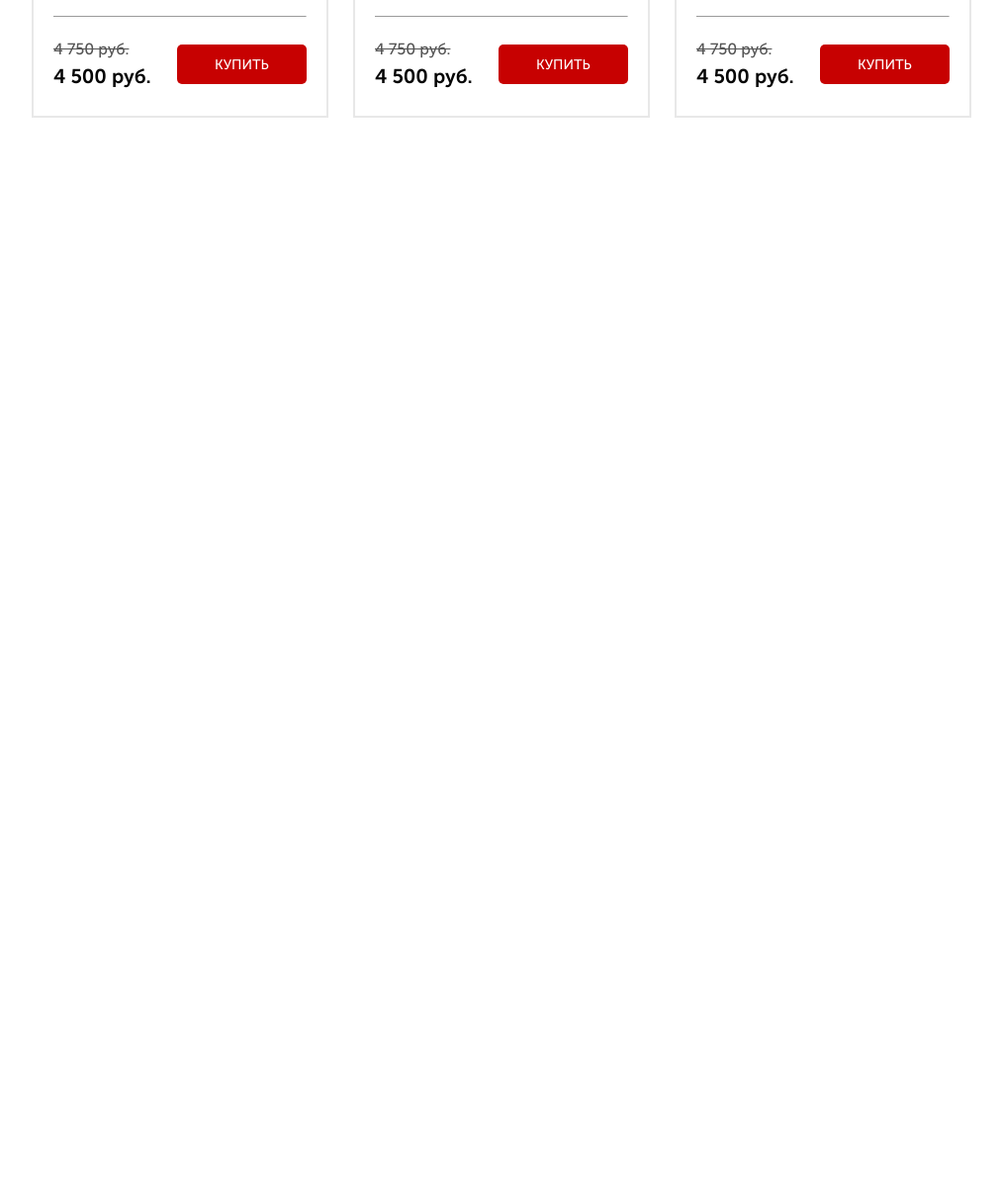
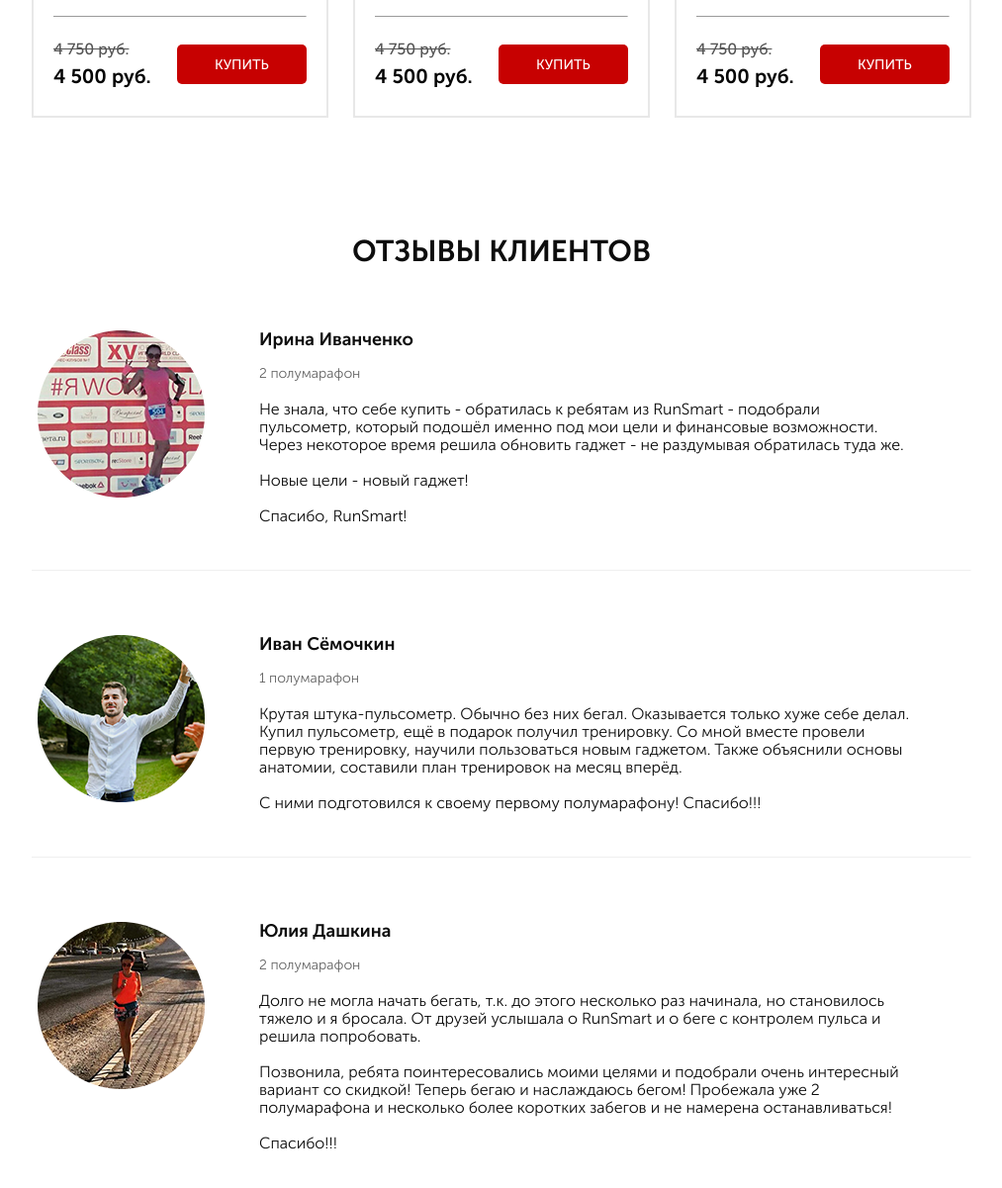
Before and after one commit to YogurtWithSpoon/pulse_learning, a website: page src/index.html in a window 1280 px wide. Shown: the part 3718-4919 px from the top of the page at 99% size, without its empty margins (133-1146 px from the left). Before the commit the page ends 3957 px from the top, so only its background shows below. Drawn offline with nearby package versions, Linux system fonts and the light colour scheme.

Commit message:
Added client review section

```diff
--- a/src/index.html
+++ b/src/index.html
@@ -375,7 +375,55 @@
             </div>
         </div>
     </section>
-
+    <section class="client-review">
+        <div class="container">
+            <h2 class="title">Отзывы клиентов</h2>
+            <div class="review-card">
+                <img src="img/feed_1.png" alt="" class="review-card__img">
+                <div class="review-card__wrapper">
+                    <div class="review-card__title">Ирина Иванченко</div>
+                    <div class="review-card__subtitle">2 полумарафон</div>
+                    <div class="review-card__descr">
+                        Не знала, что себе купить - обратилась к ребятам из RunSmart - подобрали пульсометр, который подошёл именно под мои цели и финансовые возможности.
+                        Через некоторое время решила обновить гаджет - не раздумывая обратилась туда же.
+                        <br><br>
+                        Новые цели - новый гаджет!
+                        <br><br>
+                        Спасибо, RunSmart!
+                    </div>
+                </div>
+            </div>
+            <hr>
+            <div class="review-card">
+                <img src="img/feed_2.png" alt="" class="review-card__img">
+                <div class="review-card__wrapper">
+                    <div class="review-card__title">Иван Сёмочкин</div>
+                    <div class="review-card__subtitle">1 полумарафон</div>
+                    <div class="review-card__descr">
+                        Крутая штука-пульсометр. Обычно без них бегал. Оказывается только хуже себе делал.
+                        Купил пульсометр, ещё в подарок получил тренировку. Со мной вместе провели первую тренировку, научили пользоваться новым гаджетом. Также объяснили основы анатомии, составили план тренировок на месяц вперёд.
+                        <br><br>
+                        С ними подготовился к своему первому полумарафону! Спасибо!!!
+                    </div>
+                </div>
+            </div>
+            <hr>
+            <div class="review-card">
+                <img src="img/feed_3.png" alt="" class="review-card__img">
+                <div class="review-card__wrapper">
+                    <div class="review-card__title">Юлия Дашкина</div>
+                    <div class="review-card__subtitle">2 полумарафон</div>
+                    <div class="review-card__descr">
+                        Долго не могла начать бегать, т.к. до этого несколько раз начинала, но становилось тяжело и я бросала. От друзей услышала о RunSmart и о беге с контролем пульса и решила попробовать.
+                        <br><br>
+                        Позвонила, ребята поинтересовались моими целями и подобрали очень интересный вариант со скидкой! Теперь бегаю и наслаждаюсь бегом! Пробежала уже 2 полумарафона и несколько более коротких забегов и не намерена останавливаться!
+                        <br><br>
+                        Спасибо!!!
+                    </div>
+                </div>
+            </div>
+        </div>
+    </section>
     <script type="text/javascript" src="//code.jquery.com/jquery-1.11.0.min.js"></script>
     <script type="text/javascript" src="//code.jquery.com/jquery-migrate-1.2.1.min.js"></script>
     <script src="js/slick.min.js"></script>
--- /dev/null
+++ b/src/sass/blocks/_client-review.sass
@@ -0,0 +1,35 @@
+.client-review
+    padding-bottom: 65px
+    hr
+        margin-top: 45px
+        border-color: #ffffff2e
+        border-bottom: none
+        border-width: 1px
+.review-card
+    margin-top: 65px
+    display: flex
+    justify-content: flex-start
+    align-items: flex-start
+    &__wrapper
+        margin-right: 60px
+    &__img
+        margin-right: 55px
+        margin-left: 6px
+        max-width: 316px
+        max-height: 264px
+    &__title
+        font-size: 18px
+        font-weight: 700
+        color: #0d0d0d
+        line-height: 18px
+    &__subtitle
+        font-size: 14px
+        font-weight: 300
+        color: #646464
+        margin-top: 15px
+    &__descr
+        margin-top: 17px
+        font-size: 16px
+        line-height: 18px
+        font-weight: 300
+        color: #0d0d0d
--- a/src/sass/style.sass
+++ b/src/sass/style.sass
@@ -18,4 +18,5 @@
 @import 'blocks/forms'
 @import 'blocks/carousel'
 @import 'blocks/catalog'
+@import 'blocks/client-review'
 @import 'media'
```
Also changed, not shown: src/css/style.min.css, src/sass/blocks/_review.sass (added).
